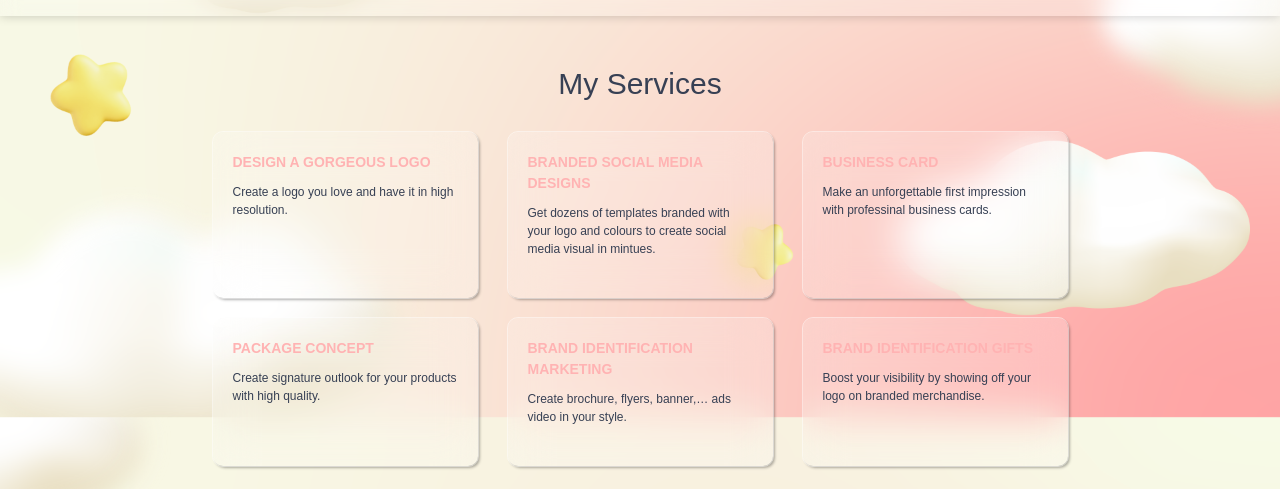
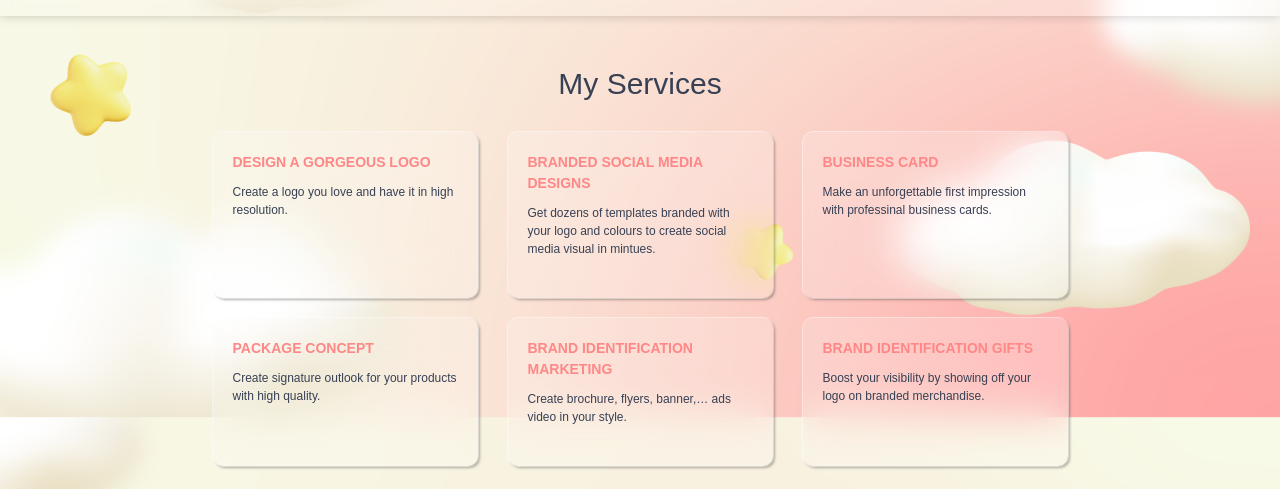
Before and after one commit to cuongle18398/lunary-portfolio, a website: page index.html in a window 1280 px wide. Shown: the part 1260-1749 px from the top of the page. Drawn offline with nearby package versions, Linux system fonts and the light colour scheme.

Commit message:
Update 21.9

```diff
--- a/css/styles.css
+++ b/css/styles.css
@@ -471,7 +471,7 @@ body.active{overflow:hidden;z-index:-1}
   cursor: pointer;
   position: relative;
   padding: 10px 20px;
-  color: #FFB3B3;
+  color: #FF8787;
   font-size: 14px;
   font-weight: 600;
   border-radius: 10px;
```
